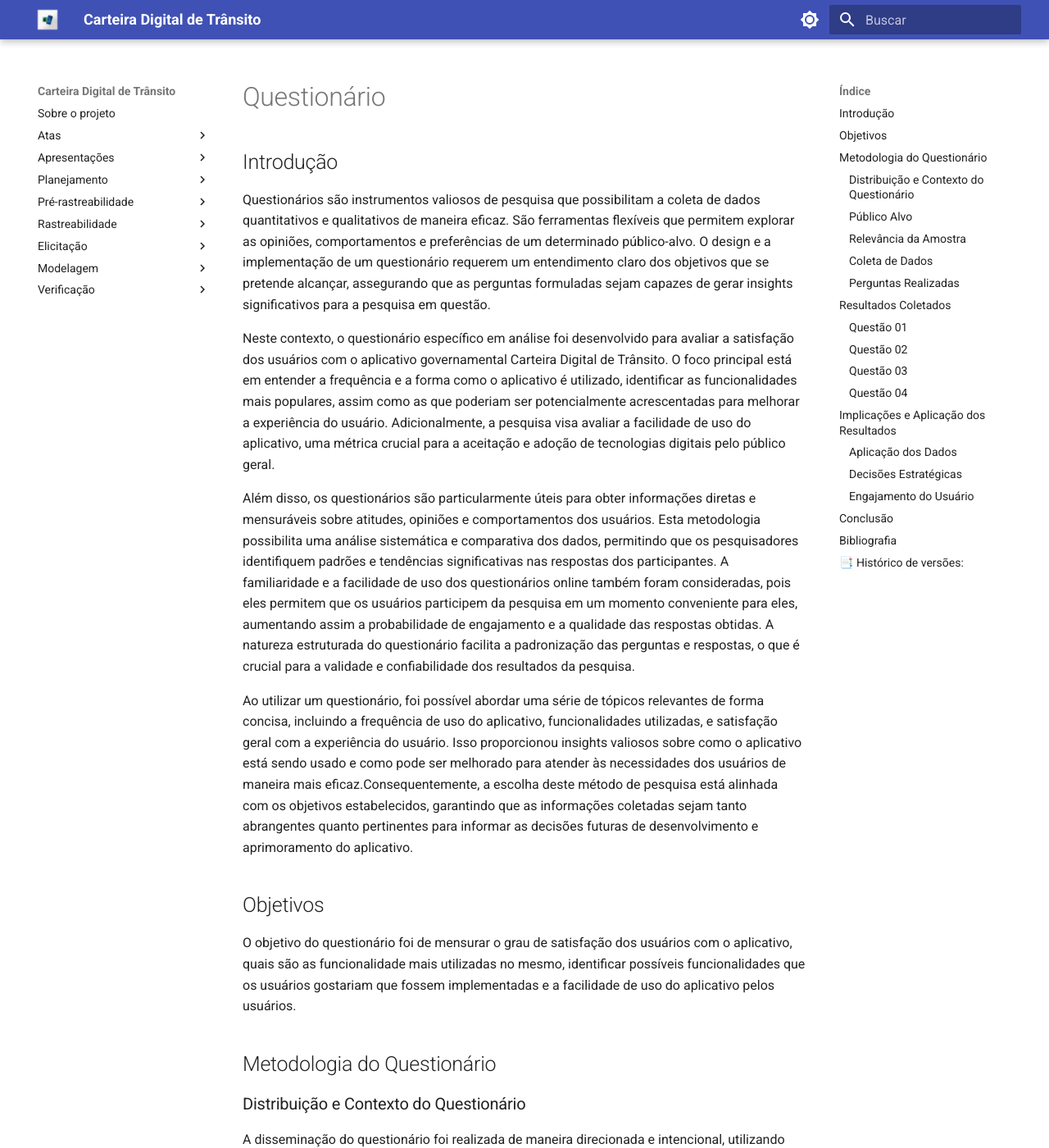
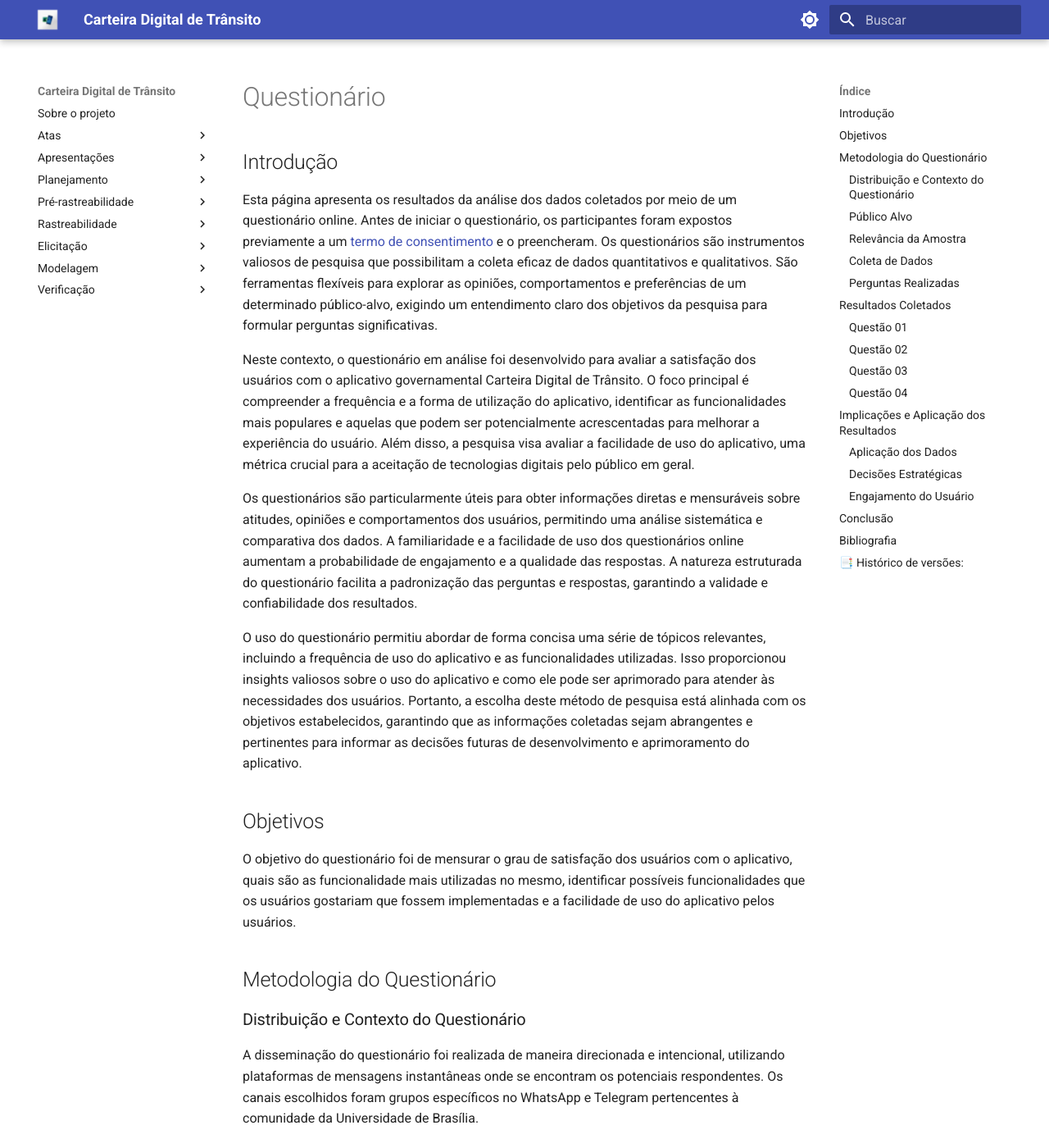
Before and after one commit to Requisitos-de-Software/2023.2-Carteira_Digital_de_Transito, an MkDocs documentation site: the page built from docs/elicitação/questionario.md, in a window 1280 px wide and 1400 px high. Shown: the whole window at 82% size. Built offline with MkDocs 1.6.1 and Material for MkDocs 9.7.7, drawn with Linux system fonts in a browser that asks for light colours.

Commit message:
Update questionario.md

```diff
--- a/docs/elicitação/questionario.md
+++ b/docs/elicitação/questionario.md
@@ -2,14 +2,13 @@
 
 ## Introdução
 
+Esta página apresenta os resultados da análise dos dados coletados por meio de um questionário online. Antes de iniciar o questionário, os participantes foram expostos previamente a um [termo de consentimento](https://github.com/Requisitos-de-Software/2023.2-Carteira_Digital_de_Transito/blob/main/docs/elicita%C3%A7%C3%A3o/Termo%20de%20Consentimento.pdf) e o preencheram. Os questionários são instrumentos valiosos de pesquisa que possibilitam a coleta eficaz de dados quantitativos e qualitativos. São ferramentas flexíveis para explorar as opiniões, comportamentos e preferências de um determinado público-alvo, exigindo um entendimento claro dos objetivos da pesquisa para formular perguntas significativas.
 
-Questionários são instrumentos valiosos de pesquisa que possibilitam a coleta de dados quantitativos e qualitativos de maneira eficaz. São ferramentas flexíveis que permitem explorar as opiniões, comportamentos e preferências de um determinado público-alvo. O design e a implementação de um questionário requerem um entendimento claro dos objetivos que se pretende alcançar, assegurando que as perguntas formuladas sejam capazes de gerar insights significativos para a pesquisa em questão.
+Neste contexto, o questionário em análise foi desenvolvido para avaliar a satisfação dos usuários com o aplicativo governamental Carteira Digital de Trânsito. O foco principal é compreender a frequência e a forma de utilização do aplicativo, identificar as funcionalidades mais populares e aquelas que podem ser potencialmente acrescentadas para melhorar a experiência do usuário. Além disso, a pesquisa visa avaliar a facilidade de uso do aplicativo, uma métrica crucial para a aceitação de tecnologias digitais pelo público em geral.
 
-Neste contexto, o questionário específico em análise foi desenvolvido para avaliar a satisfação dos usuários com o aplicativo governamental Carteira Digital de Trânsito. O foco principal está em entender a frequência e a forma como o aplicativo é utilizado, identificar as funcionalidades mais populares, assim como as que poderiam ser potencialmente acrescentadas para melhorar a experiência do usuário. Adicionalmente, a pesquisa visa avaliar a facilidade de uso do aplicativo, uma métrica crucial para a aceitação e adoção de tecnologias digitais pelo público geral.
+Os questionários são particularmente úteis para obter informações diretas e mensuráveis sobre atitudes, opiniões e comportamentos dos usuários, permitindo uma análise sistemática e comparativa dos dados. A familiaridade e a facilidade de uso dos questionários online aumentam a probabilidade de engajamento e a qualidade das respostas. A natureza estruturada do questionário facilita a padronização das perguntas e respostas, garantindo a validade e confiabilidade dos resultados.
 
-Além disso, os questionários são particularmente úteis para obter informações diretas e mensuráveis sobre atitudes, opiniões e comportamentos dos usuários. Esta metodologia possibilita uma análise sistemática e comparativa dos dados, permitindo que os pesquisadores identifiquem padrões e tendências significativas nas respostas dos participantes. A familiaridade e a facilidade de uso dos questionários online também foram consideradas, pois eles permitem que os usuários participem da pesquisa em um momento conveniente para eles, aumentando assim a probabilidade de engajamento e a qualidade das respostas obtidas. A natureza estruturada do questionário facilita a padronização das perguntas e respostas, o que é crucial para a validade e confiabilidade dos resultados da pesquisa.
-
-Ao utilizar um questionário, foi possível abordar uma série de tópicos relevantes de forma concisa, incluindo a frequência de uso do aplicativo, funcionalidades utilizadas, e satisfação geral com a experiência do usuário. Isso proporcionou insights valiosos sobre como o aplicativo está sendo usado e como pode ser melhorado para atender às necessidades dos usuários de maneira mais eficaz.Consequentemente, a escolha deste método de pesquisa está alinhada com os objetivos estabelecidos, garantindo que as informações coletadas sejam tanto abrangentes quanto pertinentes para informar as decisões futuras de desenvolvimento e aprimoramento do aplicativo.
+O uso do questionário permitiu abordar de forma concisa uma série de tópicos relevantes, incluindo a frequência de uso do aplicativo e as funcionalidades utilizadas. Isso proporcionou insights valiosos sobre o uso do aplicativo e como ele pode ser aprimorado para atender às necessidades dos usuários. Portanto, a escolha deste método de pesquisa está alinhada com os objetivos estabelecidos, garantindo que as informações coletadas sejam abrangentes e pertinentes para informar as decisões futuras de desenvolvimento e aprimoramento do aplicativo.
 
 ## Objetivos
 
```
